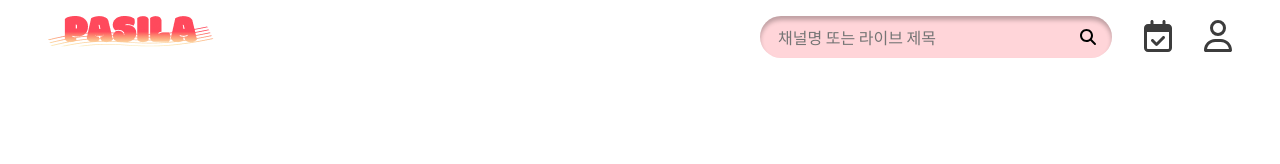
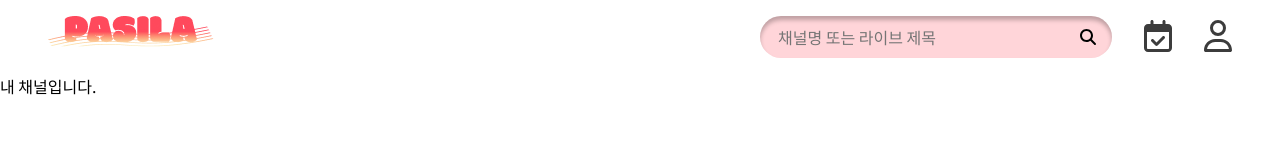
Before and after one commit to youkyoungJung/Pasila, a Vue app in the folder frontend/: page /channel/1 in a window 1280 px wide. Before the commit this address had no page. Shown: the top 164 px of the page. Built offline with nearby package versions, Linux system fonts and the light colour scheme.

Commit message:
feat: [#S10P12A402-29] ChannelView view, router 추가

```diff
--- a/frontend/src/router/index.js
+++ b/frontend/src/router/index.js
@@ -1,12 +1,12 @@
-
-import { createRouter, createWebHistory } from 'vue-router';
-import HomeView from '../views/HomeView.vue';
-import LoginView from '../views/LoginView.vue';
-import JoinView from '../views/JoinView.vue';
-import FindPwView from '../views/FindPwView.vue';
-import FindPwSendView from '@/views/FindPwSendView.vue';
+import { createRouter, createWebHistory } from 'vue-router'
+import HomeView from '../views/HomeView.vue'
+import LoginView from '../views/LoginView.vue'
+import JoinView from '../views/JoinView.vue'
+import FindPwView from '../views/FindPwView.vue'
+import FindPwSendView from '@/views/FindPwSendView.vue'
 import LiveView from '../views/LiveView.vue'
 import ScheduleView from '../views/ScheduleView.vue'
+import ChannelView from '../views/ChannelView.vue'
 
 const router = createRouter({
   history: createWebHistory(import.meta.env.BASE_URL),
@@ -24,18 +24,19 @@ const router = createRouter({
     {
       path: '/join',
       name: 'join',
-      component: JoinView,
+      component: JoinView
     },
     {
       path: '/findpw',
       name: 'findpw',
-      component: FindPwView,
+      component: FindPwView
     },
     {
       path: '/findpw/send',
       name: 'findpwsend',
-      component: FindPwSendView,
-    },{
+      component: FindPwSendView
+    },
+    {
       path: '/live/:id',
       name: 'live',
       component: LiveView
@@ -44,6 +45,11 @@ const router = createRouter({
       path: '/schedule',
       name: 'schedule',
       component: ScheduleView
+    },
+    {
+      path: '/channel/:id',
+      name: 'channel',
+      component: ChannelView
     }
   ]
 })
--- /dev/null
+++ b/frontend/src/views/ChannelView.vue
@@ -0,0 +1,7 @@
+<script setup></script>
+
+<template>
+  <div>내 채널입니다.</div>
+</template>
+
+<style lang="scss" scoped></style>
```
